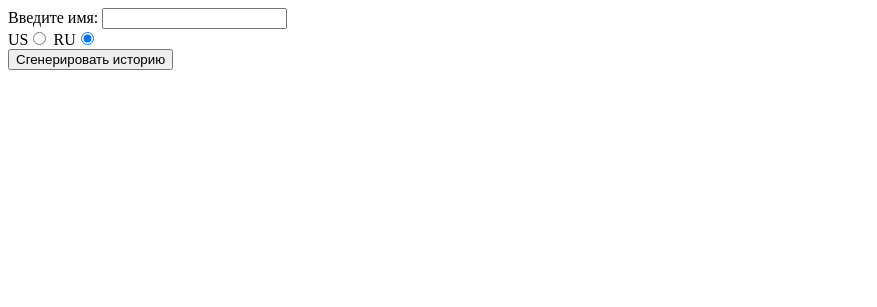
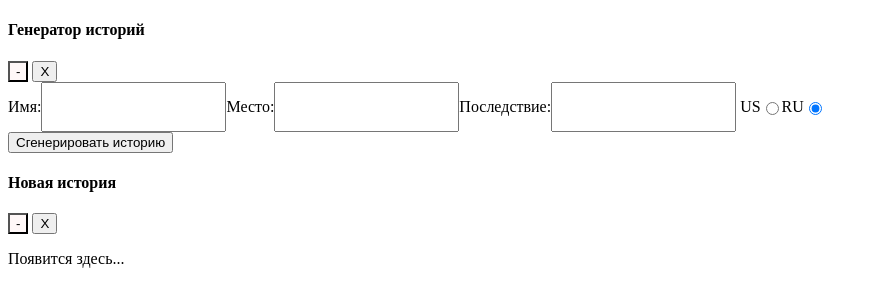
Before and after one commit to Belmez-23/visitcard, a Symfony app: template templates/text.html.twig in a window 1280 px wide. Shown: the top 307 px of the page, without its empty margins (0-877 px from the left). Run offline with Twig, Linux system fonts and the light colour scheme; the template is opened without the code that fills it, so the values that code supplies are empty; some libraries are stand-ins or nearby versions.

Commit message:
Практика JS. Генератор историй

```diff
--- a/assets/styles/app.css
+++ b/assets/styles/app.css
@@ -117,8 +117,8 @@ p {
     display: inline-block;
     font-size: 10px;
     padding: 5px;
-    width: 5%;
-    height: 100%;
+    width: 30px;
+    height: 30px;
     margin-left: 5px;
     margin-top: 5px;
 }
--- a/public/js/training.js
+++ b/public/js/training.js
@@ -1,5 +1,7 @@
 //1. COMPLETE VARIABLE AND FUNCTION DEFINITIONS
-const customName = document.getElementById('customname');
+const customX = document.getElementById('customx');
+const customY = document.getElementById('customy');
+const customZ = document.getElementById('customz');
 const randomize = document.querySelector('.randomize');
 const story = document.querySelector('.story');
 
@@ -36,17 +38,13 @@ randomize.addEventListener('click', result);
 function result() {
 
     let newStory = storyText;
-    let xItem = randomValueFromArray(insertX);
-    let yItem = randomValueFromArray(insertY);
-    let zItem = randomValueFromArray(insertZ);
+    let xItem = customX.value !== '' ? customX.value: randomValueFromArray(insertX);
+    let yItem = customY.value !== '' ? customY.value: randomValueFromArray(insertY);
+    let zItem = customZ.value !== '' ? customZ.value: randomValueFromArray(insertZ);
 
     newStory = newStory.replaceAll(':insertx:', xItem);
     newStory = newStory.replace(':inserty:', yItem);
     newStory = newStory.replace(':insertz:', zItem);
-
-    if (customName.value !== '') {
-        newStory = newStory.replace('Прохожий', customName.value);
-    }
 
     if (document.getElementById("ru").checked) {
         newStory = newStory.replace('94 градуса по Фаренгейту', Math.round((94 - 32) / 1.8) + ' градуса по Цельсию');
--- a/templates/text.html.twig
+++ b/templates/text.html.twig
@@ -1,4 +1,3 @@
-
 <!DOCTYPE html>
 <html lang="en-us">
 <head>
@@ -6,25 +5,55 @@
     <meta http-equiv="X-UA-Compatible" content="IE=edge,chrome=1">
     <meta name="viewport" content="width=device-width">
 
-    <title>Генератор текста</title>
+    <title>{% block title %}Генератор текста{% endblock %}</title>
+    {% block stylesheets %}
+        {{ encore_entry_link_tags('app') }}
+    {% endblock %}
 
 </head>
 
 <body>
-<div>
-    <label for="customname">Введите имя:</label>
-    <input id="customname" type="text" placeholder="">
+{% block body %}
+    <div class="chapter">
+        <div class="chapter-top">
+            <div class="chapter-top-title">
+                <h4>Генератор историй</h4>
             </div>
-<div>
+            <button class="btn-top" style="background-color: rgba(255, 242, 242, 0.5)">-</button>
+            <button class="btn-top">Х</button>
+        </div>
+    <div class="feedback-elem"  style="display: inline-flex;">
+        <p>Имя:</p>
+        <input id="customx" type="text" placeholder="">
+        <p>Место:</p>
+        <input id="customy" type="text" placeholder="">
+        <p>Последствие:</p>
+        <input id="customz" type="text" placeholder="">
+    </div>
+    <div class="feedback-elem" style="display: inline-flex;">
         <label for="us">US</label><input id="us" type="radio" name="ruus" value="us">
         <label for="ru">RU</label><input id="ru" type="radio" name="ruus" value="ru" checked>
     </div>
-<div>
+    <div class="feedback-elem">
         <button class="randomize">Сгенерировать историю</button>
     </div>
     <!-- Thanks a lot to Willy Aguirre for his help with the code for this assessment -->
-<p class="story"></p>
+    </div>
 
+    <div class="feedback">
+        <div class="chapter-top">
+            <div class="chapter-top-title">
+                <h4>
+                    Новая история
+                </h4>
+            </div>
+            <button class="btn-top" style="background-color: rgba(255, 242, 242, 0.5)">-</button>
+            <button class="btn-top">Х</button>
+        </div>
+        <p class="story"> Появится здесь... </p>
+    </div>
+
+{% endblock %}
 <script src="{{ asset('/js/training.js') }}"></script>
 </body>
 </html>
```
Lines whose indentation alone changed are shown as unchanged.
